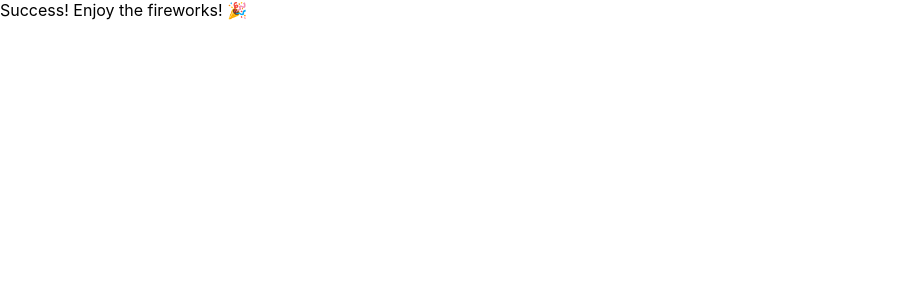
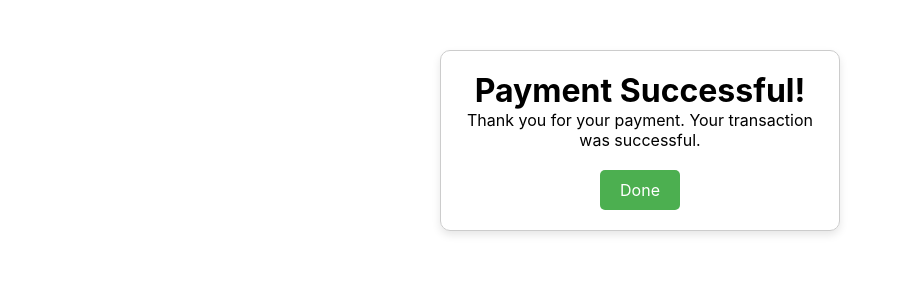
Before and after one commit to dharsansand/shopdirects, a Next.js app: page /success in a window 1280 px wide. Shown: the top 300 px of the page, without its empty margins (0-902 px from the left). Built offline with nearby package versions, Linux system fonts and the light colour scheme.

Commit message:
success message

```diff
--- a/app/success/page.js
+++ b/app/success/page.js
@@ -1,9 +1,45 @@
-'use client';
+"use client";
 
-import React from 'react';
+import { useRouter } from "next/navigation";
 
+const PaymentSuccess = () => {
+  const router = useRouter();
 
-export default function SuccessPage() {
+  const handleDoneClick = () => {
+    router.push("/"); // Redirect to the home page
+  };
 
-  return <div>Success! Enjoy the fireworks! 🎉</div>;
-}
+  return (
+    <div style={styles.container}>
+      <h1>Payment Successful!</h1>
+      <p>Thank you for your payment. Your transaction was successful.</p>
+      <button style={styles.button} onClick={handleDoneClick}>
+        Done
+      </button>
+    </div>
+  );
+};
+
+const styles = {
+  container: {
+    textAlign: "center",
+    margin: "50px auto",
+    padding: "20px",
+    maxWidth: "400px",
+    border: "1px solid #ccc",
+    borderRadius: "10px",
+    boxShadow: "0 4px 8px rgba(0, 0, 0, 0.1)",
+  },
+  button: {
+    marginTop: "20px",
+    padding: "10px 20px",
+    backgroundColor: "#4CAF50",
+    color: "#fff",
+    border: "none",
+    borderRadius: "5px",
+    cursor: "pointer",
+    fontSize: "16px",
+  },
+};
+
+export default PaymentSuccess;
```
Also changed, not shown: 1 other file (tests, documents, lock files or other folders).
